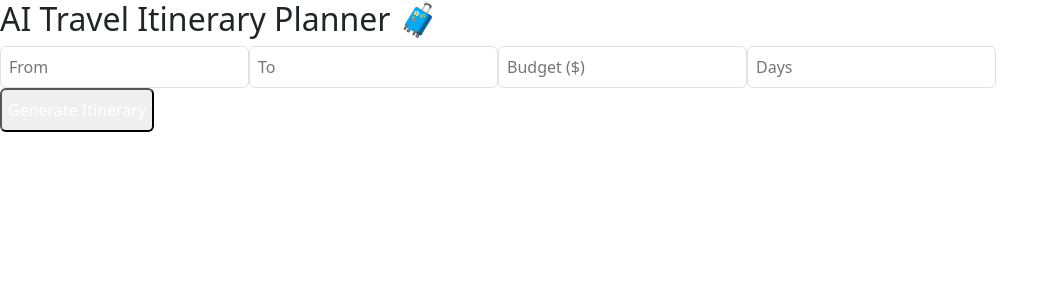
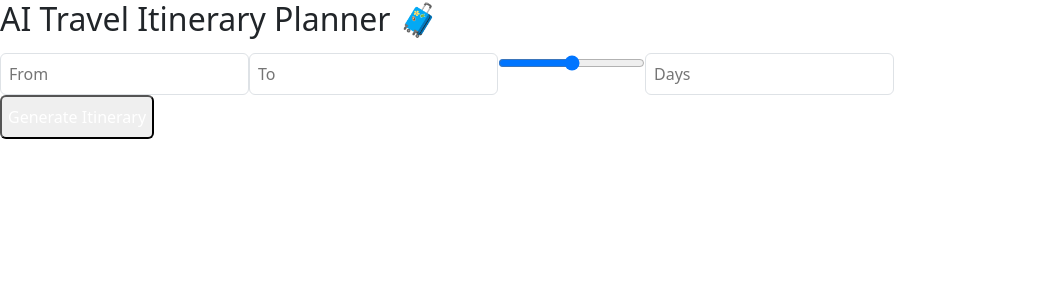
Before and after one commit to harry3201/ItenaryPlanner, a React (Vite) app in the folder frontend/: page /itinerary in a window 1280 px wide. Shown: the top 300 px of the page, without its empty margins (0-1059 px from the left). Built offline with nearby package versions, Linux system fonts and the light colour scheme; no server answers.

Commit message:
running website

```diff
--- a/frontend/src/components/AIItineraryPlanner.jsx
+++ b/frontend/src/components/AIItineraryPlanner.jsx
@@ -54,7 +54,15 @@ const AIItineraryPlanner = () => {
       <div className="grid grid-cols-2 gap-4">
         <input placeholder="From" className="p-2 border rounded" value={form.from} onChange={(e) => setForm({ ...form, from: e.target.value })} />
         <input placeholder="To" className="p-2 border rounded" value={form.to} onChange={(e) => setForm({ ...form, to: e.target.value })} />
-        <input placeholder="Budget ($)" type="number" className="p-2 border rounded" value={form.budget} onChange={(e) => setForm({ ...form, budget: e.target.value })} />
+       <input
+          type="range"
+          placeholder="Budget ($)"
+          className="p-2 border rounded"
+          value={form.budget}
+          min="0"
+          max="100000"
+          onChange={(e) => setForm({ ...form, budget: e.target.value })}
+        />
         <input placeholder="Days" type="number" className="p-2 border rounded" value={form.days} onChange={(e) => setForm({ ...form, days: e.target.value })} />
       </div>
 
--- a/frontend/src/components/Chatbot.css
+++ b/frontend/src/components/Chatbot.css
@@ -2,7 +2,7 @@
   position: fixed;
   top: 0;
   left: 0;
-  width: 70%; /* Cover half the page width */
+  width: 80%; /* Cover half the page width */
   height: 100%; /* Cover the entire page height */
   background-color: white;
   border: 1px solid #ccc;
--- a/frontend/src/pages/Home.jsx
+++ b/frontend/src/pages/Home.jsx
@@ -301,8 +301,8 @@ function HomePage() {
                       className="form-range"
                       id="budget"
                       min="3000"
-                      max="10000"
-                      step="100"
+                      max="100000"
+                      step="500"
                       value={budget}
                       onChange={(e) => setBudget(e.target.value)}
                     />
```
